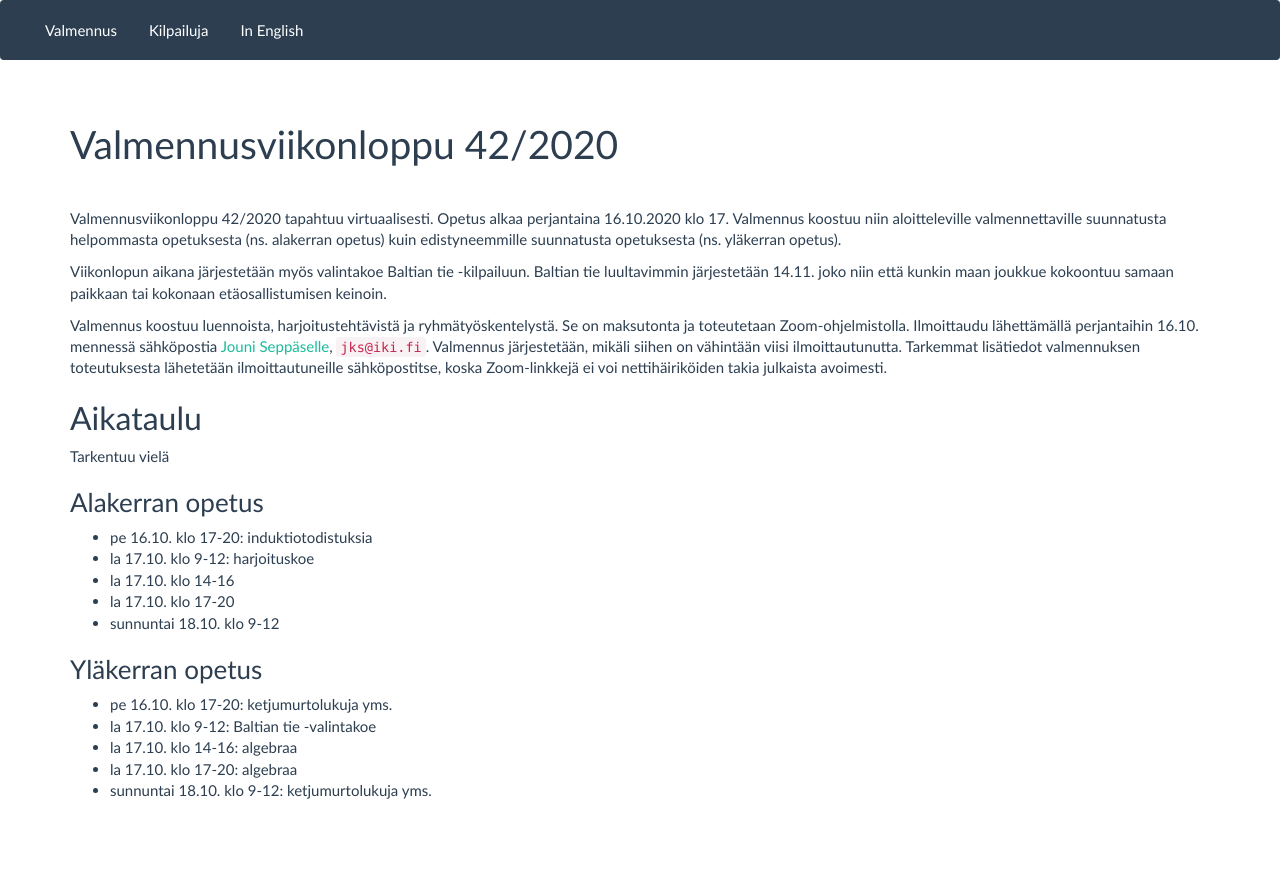
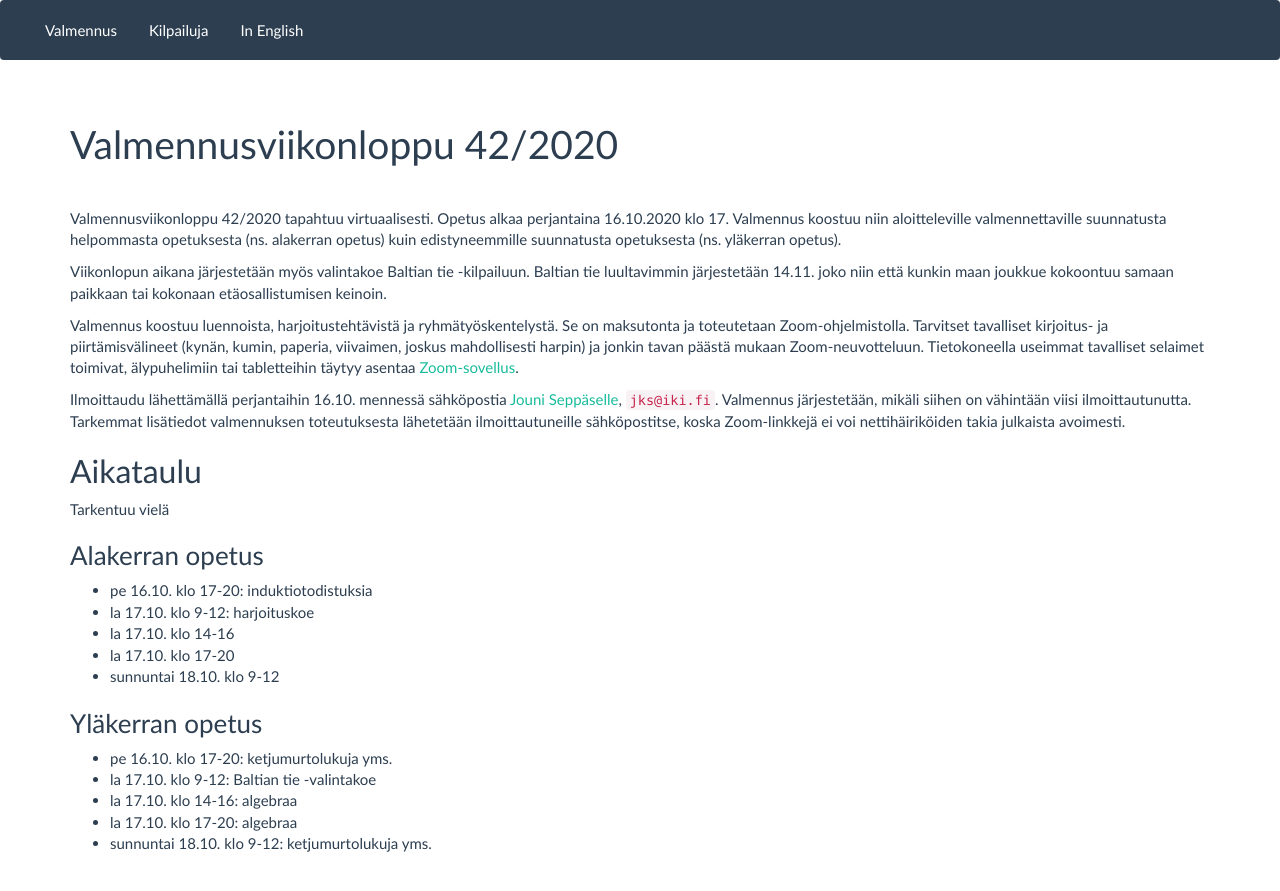
Before and after one commit to matematiikkakilpailut/matematiikkakilpailut.github.io, a Jekyll site: the page built from aikataulu/2020W42/index.md, in a window 1280 px wide. Shown: the top 891 px of the page. Built offline with Jekyll 4.4.1, drawn with Linux system fonts in a browser that asks for light colours.

Commit message:
Tarvittavat välineet

```diff
--- a/aikataulu/2020W42/index.md
+++ b/aikataulu/2020W42/index.md
@@ -53,6 +53,11 @@ kokonaan etäosallistumisen keinoin.
 
 Valmennus koostuu luennoista, harjoitustehtävistä ja
 ryhmätyöskentelystä. Se on maksutonta ja toteutetaan Zoom-ohjelmistolla.
+Tarvitset tavalliset kirjoitus- ja piirtämisvälineet (kynän, kumin, paperia,
+viivaimen, joskus mahdollisesti harpin) ja jonkin tavan päästä mukaan
+Zoom-neuvotteluun. Tietokoneella useimmat tavalliset selaimet toimivat,
+älypuhelimiin tai tabletteihin täytyy asentaa [Zoom-sovellus](https://zoom.us/download).
+
 Ilmoittaudu lähettämällä perjantaihin 16.10. mennessä sähköpostia
 [Jouni Seppäselle](mailto:jks@iki.fi), `jks@iki.fi`.
 Valmennus järjestetään, mikäli siihen on vähintään viisi ilmoittautunutta.
```
